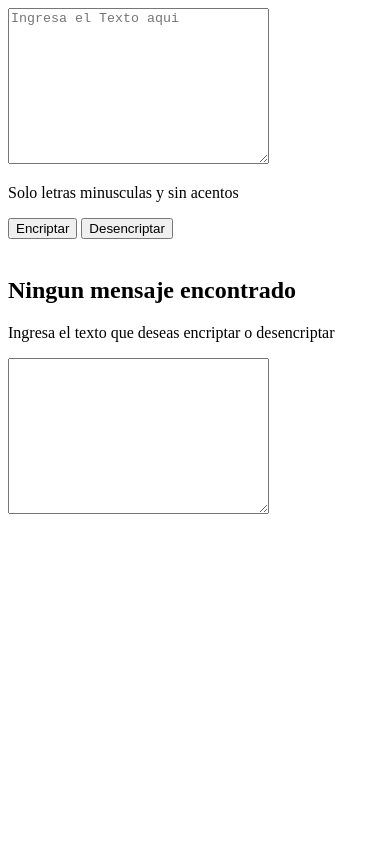
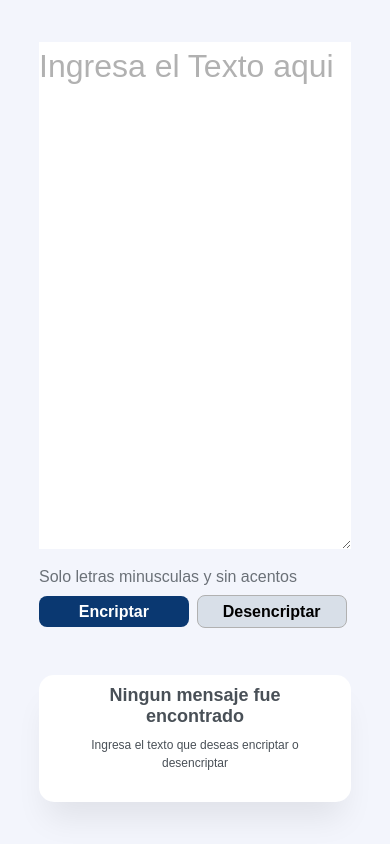
Before and after one commit to ImJars/Challenge-Oracle-One_Sprint_01, a plain HTML site: page index.html in a window 390 px wide. Drawn offline with Linux system fonts and the light colour scheme.

Commit message:
Add styleCSS

```diff
--- a/index.html
+++ b/index.html
@@ -40,17 +40,17 @@
         </div>
       </div>
       <div class="encriptado">
-        <img src="" alt="" id="muneco" />
+        <img src="./images/Muñeco.svg" alt="" id="muneco" />
         <div class="mensaje-encriptado" id="mensaje-encriptado">
-          <h2 id="titulo-mensaje">Ningun mensaje encontrado</h2>
+          <h2 id="titulo-mensaje">Ningun mensaje fue encontrado</h2>
           <p>Ingresa el texto que deseas encriptar o desencriptar</p>
-          <textarea
+          <!-- <textarea
             class="mensaje"
             name="mensaje"
             id="mensaje"
             cols="30"
             rows="10"
-          ></textarea>
+          ></textarea> -->
         </div>
       </div>
     </div>
--- a/styles.css
+++ b/styles.css
@@ -0,0 +1,228 @@
+* {
+  margin: 0;
+  padding: 0;
+}
+.container {
+  position: relative;
+  width: 100vw;
+  height: 100vh;
+  background: #f3f5fc;
+}
+.text {
+  position: absolute;
+  width: 42%;
+  height: 60%;
+  left: 12%;
+  top: 15%;
+  border: none;
+  font-family: sans-serif;
+  font-style: normal;
+  font-weight: 400;
+  font-size: 32px;
+  line-height: 150%;
+  background-color: white;
+}
+.text::placeholder {
+  color: #b1b1b1;
+  font-family: sans-serif;
+  font-style: normal;
+  font-weight: 400;
+  font-size: 32px;
+  line-height: 150%;
+}
+.text:focus,
+.text:active {
+  border: none;
+  outline: none;
+}
+
+.terminos {
+  display: flex;
+  flex-direction: row;
+  align-items: center;
+  padding: 0px;
+  position: absolute;
+  gap: 8px;
+  width: 80%;
+  left: 12%;
+  top: 80%;
+}
+.terminos p {
+  font-family: sans-serif;
+  font-style: normal;
+  font-weight: 400;
+  font-size: 16px;
+  line-height: 150%;
+  color: #495057;
+  opacity: 0.8;
+  flex: none;
+  order: 1;
+  flex-grow: none;
+}
+.botones {
+  display: flex;
+  flex-direction: row;
+  align-items: center;
+  padding: 1% 0;
+  position: absolute;
+  gap: 8px;
+  width: 80%;
+  left: 12%;
+  top: 82%;
+}
+.btn-encriptar {
+  align-items: center;
+  justify-content: center;
+  padding: 2%;
+  gap: 8px;
+  width: 25%;
+  background: #0a3871;
+  border-radius: 8px;
+  border: none;
+  font-family: sans-serif;
+  font-style: normal;
+  font-weight: 600;
+  font-size: 16px;
+  line-height: 19px;
+  color: #ffffff;
+  cursor: pointer;
+}
+.btn-desencriptar {
+  box-sizing: border-box;
+  display: flex;
+  flex-direction: row;
+  align-items: flex-start;
+  justify-content: center;
+  padding: 2%;
+  gap: 10px;
+  width: 25%;
+  background: #d8dfe8;
+  border-radius: 8px;
+  font-family: sans-serif;
+  font-weight: 600;
+  font-size: 16px;
+  line-height: 19px;
+  cursor: pointer;
+  border: #b1b1b1 1px solid;
+  transition: all 0.2s ease-in-out;
+}
+.btn-encriptar:hover {
+  background: #0a3871;
+  opacity: 0.95;
+  scale: 1.02;
+  transition: all 0.2s ease-in-out;
+}
+.btn-desencriptar:hover {
+  background: #d8dfe8;
+  opacity: 0.85;
+  scale: 1.02;
+  transition: all 0.2s ease-in-out;
+}
+
+.encriptado {
+  display: flex;
+  justify-content: center;
+  position: absolute;
+  width: 30%;
+  height: 90%;
+  left: 60%;
+  top: 5%;
+  background: #fff;
+  box-shadow: 0px 24px 32px -8px rgba(0, 0, 0, 0.08);
+  border-radius: 15px;
+}
+.mensaje-encriptado {
+  display: flex;
+  flex-direction: column;
+  align-items: center;
+  justify-content: center;
+  padding: 1%;
+  gap: 8px;
+  position: absolute;
+  width: 100%;
+  top: 65%;
+  text-align: center;
+}
+.mensaje-encriptado h2 {
+  width: 60%;
+  font-family: sans-serif;
+  font-style: normal;
+  font-weight: 600;
+  font-size: 24px;
+  line-height: 120%;
+  text-align: center;
+  color: #495057;
+}
+.mensaje-encriptado p {
+  width: 80%;
+  font-family: sans-serif;
+  font-weight: 400;
+  font-size: 16px;
+  line-height: 150%;
+  text-align: center;
+  color: #495057;
+}
+.encriptado img {
+  position: absolute;
+  width: 80%;
+  height: 50%;
+  top: 15%;
+}
+
+/* Responsive */
+
+@media (max-width: 57.5em) {
+  .container {
+    display: flex;
+    flex-direction: row;
+  }
+  .encriptar {
+    width: 100%;
+  }
+  .text {
+    width: 80%;
+    height: 60%;
+    left: 10%;
+    top: 5%;
+  }
+  .terminos {
+    width: 80%;
+    left: 10%;
+    top: 67%;
+  }
+  .terminos p {
+    font-size: 16px;
+  }
+  .botones {
+    width: 80%;
+    left: 10%;
+    top: 70%;
+  }
+  .btn-encriptar,
+  .btn-desencriptar {
+    width: 48%;
+  }
+  .encriptado {
+    width: 80%;
+    height: 15%;
+    left: 10%;
+    top: 80%;
+  }
+  .mensaje-encriptado {
+    width: 100%;
+    top: 5%;
+  }
+  .mensaje-encriptado h2 {
+    font-weight: 600;
+    font-size: 18px;
+  }
+  .mensaje-encriptado p {
+    font-weight: 400;
+    font-size: 12px;
+  }
+  .encriptado img {
+    top: 0;
+    display: none;
+    visibility: hidden;
+  }
+}
```
Also changed, not shown: images/Muñeco.svg (added).
